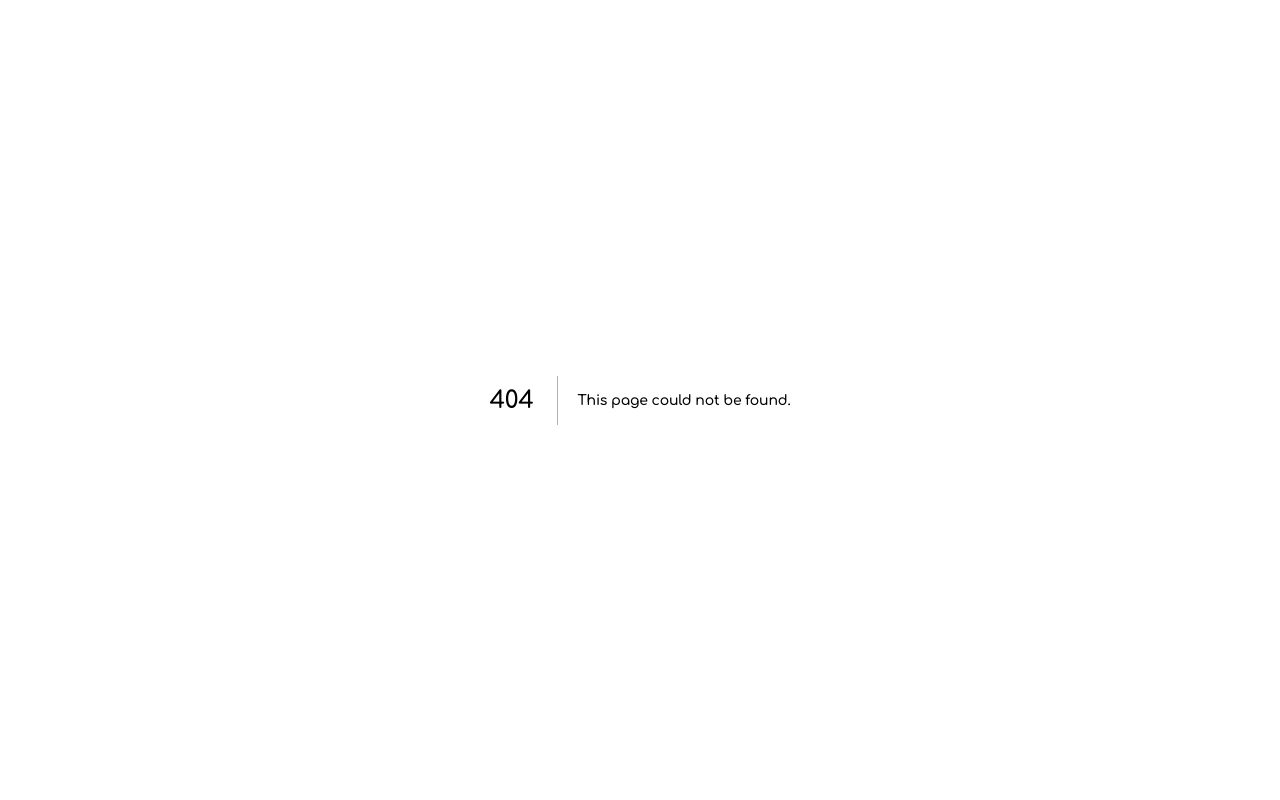
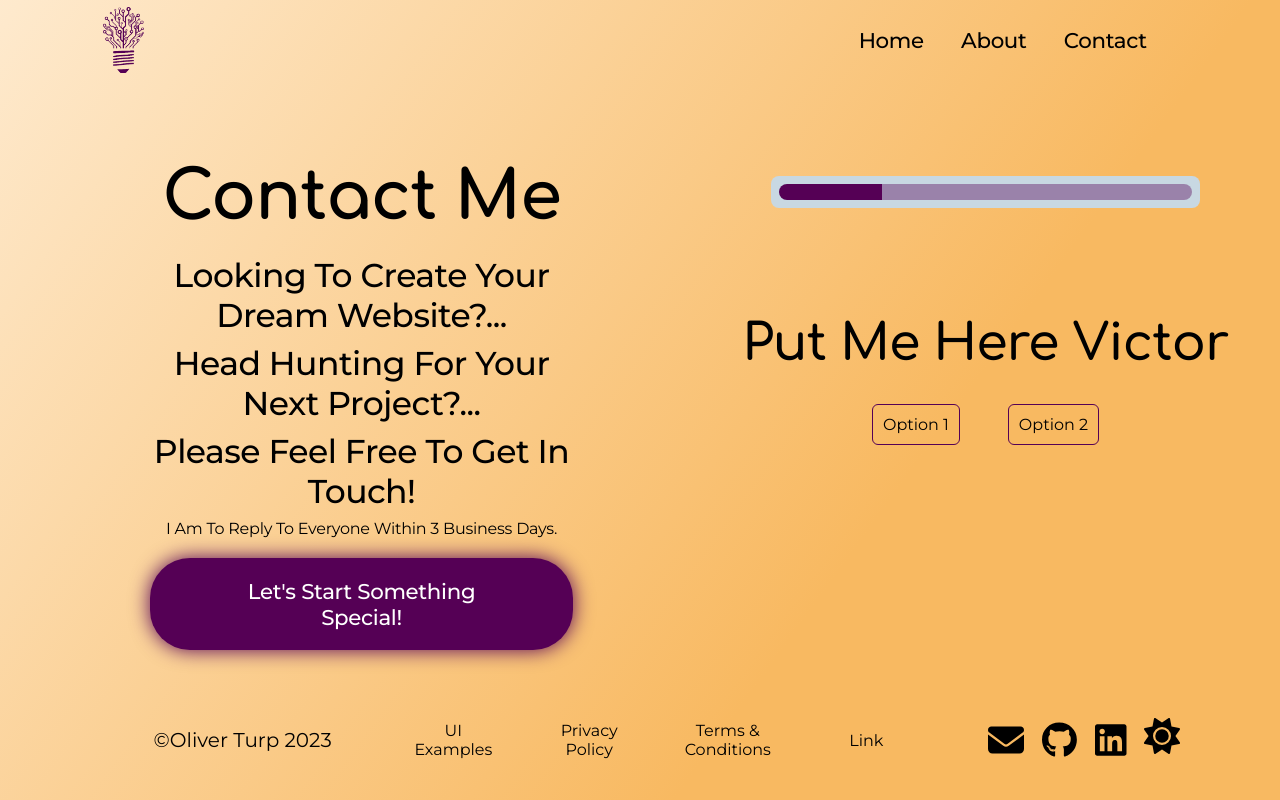
Before and after one commit to Oliver-Turp/Portfolio-Beta, a Next.js app in the folder frontend/: page /contact in a window 1280 px wide. Before the commit this address had no page. Built offline with nearby package versions, Linux system fonts and the light colour scheme.

Commit message:
Contact Skeleton Done. Awaiting Victor's Aid

```diff
--- a/frontend/components/CTA/cta.module.css
+++ b/frontend/components/CTA/cta.module.css
@@ -26,3 +26,7 @@
   margin-top: 80px;
   filter: drop-shadow(0px 0px 20px var(--light-accent));
 }
+
+.cta_btn:active {
+  scale: 0.9;
+}
--- a/frontend/components/Footer.jsx
+++ b/frontend/components/Footer.jsx
@@ -8,7 +8,7 @@ const Footer = () => {
     <footer>
       <section className="footer__copyright">&copy;Oliver Turp 2023</section>
       <section className="footer__links">
-        <a href="#">UI Examples</a>
+        <a href="/uiExamples">UI Examples</a>
         <a href="#">Privacy Policy</a>
         <a href="#">
           Terms &<br />
--- a/frontend/components/Navbar.jsx
+++ b/frontend/components/Navbar.jsx
@@ -9,13 +9,13 @@ const NavBar = () => {
         <Image src={Logo_LM} alt="logo" />
       </div>
       <div className="nav_links">
-        <a href="#">
+        <a href="/">
           <h5>Home</h5>
         </a>
-        <a href="#">
+        <a href="/about">
           <h5>About</h5>
         </a>
-        <a href="#">
+        <a href="/contact">
           <h5>Contact</h5>
         </a>
       </div>
--- /dev/null
+++ b/frontend/pages/contact.js
@@ -0,0 +1,76 @@
+import Head from "next/head";
+import Image from "next/image";
+import Link from "next/link";
+import styles from "../styles/Contact.module.css";
+import Temp from "../public/temp.jpg";
+import NavBar from "../components/Navbar";
+import Footer from "../components/Footer";
+
+const About = () => {
+  return (
+    <>
+      <Head>
+        <title>Oliver Turp | Contact</title>
+        <meta name="description" content="Generated by create next app" />
+        <meta name="viewport" content="width=device-width, initial-scale=1" />
+        <link rel="icon" href="/favicon.ico" />
+      </Head>
+      <div className={styles.contact_page}>
+        <NavBar />
+        <main className={styles.contact_content}>
+          <section className={styles.contact_text_wrap}>
+            <h1>Contact Me</h1>
+            <section>
+              <h3>Looking to create your dream website?...</h3>
+              <h3>head hunting for your next project?...</h3>
+              <h3>please feel free to get in touch!</h3>
+              <p>I am to reply to everyone within 3 business days.</p>
+            </section>
+            <button className={styles.contact__cta}>
+              <a href="#">
+                <h5>Let's Start Something Special!</h5>
+              </a>
+            </button>
+          </section>
+          <section className={styles.contact_form_wrap}>
+            <section className={styles.contact_form_bar}>
+              <section
+                className={[
+                  styles.contact_form_bar_section,
+                  styles.left,
+                  styles.complete,
+                ].join(" ")}
+              ></section>
+              <section
+                className={[
+                  styles.contact_form_bar_section,
+                  styles.active,
+                ].join(" ")}
+              ></section>
+              <section className={styles.contact_form_bar_section}></section>
+              <section className={styles.contact_form_bar_section}></section>
+              <section className={styles.contact_form_bar_section}></section>
+              <section className={styles.contact_form_bar_section}></section>
+              <section className={styles.contact_form_bar_section}></section>
+              <section
+                className={[styles.contact_form_bar_section, styles.right].join(
+                  " "
+                )}
+              ></section>
+            </section>
+            <section className={styles.contact_form}>
+              <h2>Put Me Here Victor</h2>
+              <section>
+                <a href="#">Option 1</a>
+                <a href="#">Option 2</a>
+              </section>
+            </section>
+          </section>
+        </main>
+        <Footer />
+      </div>
+    </>
+  );
+};
+
+export default About;
--- a/frontend/styles/About.module.css
+++ b/frontend/styles/About.module.css
@@ -70,6 +70,10 @@
   cursor: pointer;
 }
 
+.about_hero_cta_btn:active {
+  scale: 0.9;
+}
+
 .about_hero_cta_btn.primary {
   background: var(--light-accent);
   color: var(--dark-font);
--- /dev/null
+++ b/frontend/styles/Contact.module.css
@@ -0,0 +1,120 @@
+/* CONTACT STYLES */
+
+.contact_page {
+    height: 100vh;
+    width: 100vw;
+    z-index: -1;
+    background: var(--light-grad-alt);
+}
+
+.contact_content{
+    height: 75vh;
+    width: 100%;
+    display: flex;
+    padding: 10vh 32px;
+    gap: 32px;
+}
+
+.contact_text_wrap {
+    padding: 0 118px;
+    display: flex;
+    flex-direction: column;
+    justify-content: space-evenly;
+    align-items: center;
+    text-align: center;
+    width: 100%;
+    height: 100%;
+}
+
+.contact_text_wrap > section {
+    padding: 20px 0;
+    gap: 8px;
+    display: inline-flex;
+    flex-direction: column;
+    text-transform: capitalize;
+}
+
+.contact_text_wrap > section h3 {
+    font-weight: 500;
+    font-size: 33px;
+}
+
+.contact__cta {
+    display: flex;
+    flex-direction: column;
+    justify-content: center;
+    align-items: center;
+    padding: 20px 60px;
+    gap: 25px;
+    background-color: var(--light-accent);
+    box-shadow: 0px 0px 20px var(--light-accent);
+    border-radius: 40px;
+    margin: 0 auto;
+  }
+
+  .contact__cta a {
+    color: var(--dark-font);
+  }
+
+  .contact__cta:active {
+    scale: 0.9;
+  }
+
+  .contact_form_wrap {
+    display: flex;
+    flex-direction: column;
+    justify-content: center;
+    align-items: center;
+    width: 100%;
+    height: 100%;
+    position: relative;
+  }
+
+  .contact_form_bar {
+    position: absolute;
+    top: 16px;
+    height: 32px;
+    width: calc(100% - 96px);
+    background-color: #C8D8E2;
+    border-radius: 8px;
+    padding: 8px;
+    display: flex;
+  }
+
+  .contact_form_bar_section {
+    width: calc(100% / 8);
+    height: 100%;
+    background-color: var(--light-accent);
+    opacity: 0.4;
+  }
+
+  .contact_form_bar_section.left {
+    border-radius: 8px 0px 0px 8px;
+  }
+
+  .contact_form_bar_section.right {
+    border-radius: 0px 8px 8px 0px;;
+  }
+
+  .contact_form_bar_section.active, .contact_form_bar_section.complete {
+    opacity: 1;
+  }
+
+  .contact_form > section {
+    display: flex;
+    justify-content: center;
+    padding-top: 32px;
+    gap: 48px;
+}
+
+    .contact_form > section a {
+    display: flex;
+    border: 1px solid var(--light-accent);
+    padding: 10px;
+    border-radius: 6px;
+}
+
+    .contact_form > section a:hover {
+    background-color: var(--light-accent);
+    color: var(--dark-font);
+}
--- a/frontend/styles/globals.css
+++ b/frontend/styles/globals.css
@@ -134,6 +134,10 @@ nav {
   color: var(--light-font);
 }
 
+.nav_links a:hover {
+  color: var(--dark-accent);
+}
+
 /* FOOTER STYLES */
 
 footer {
@@ -168,7 +172,7 @@ footer .footer__links a {
 footer .footer__icons {
   font-size: 2.25rem;
   display: flex;
-  gap: 10%;
+  gap: 13%;
 }
 
 footer .footer__icons svg {
```
Also changed, not shown: frontend/components/ContactForm/Questions.jsx (added, +55 -0 lines), frontend/styles/Home.module.css (+5 -2 lines), 1 other file (tests, documents, lock files or other folders).
